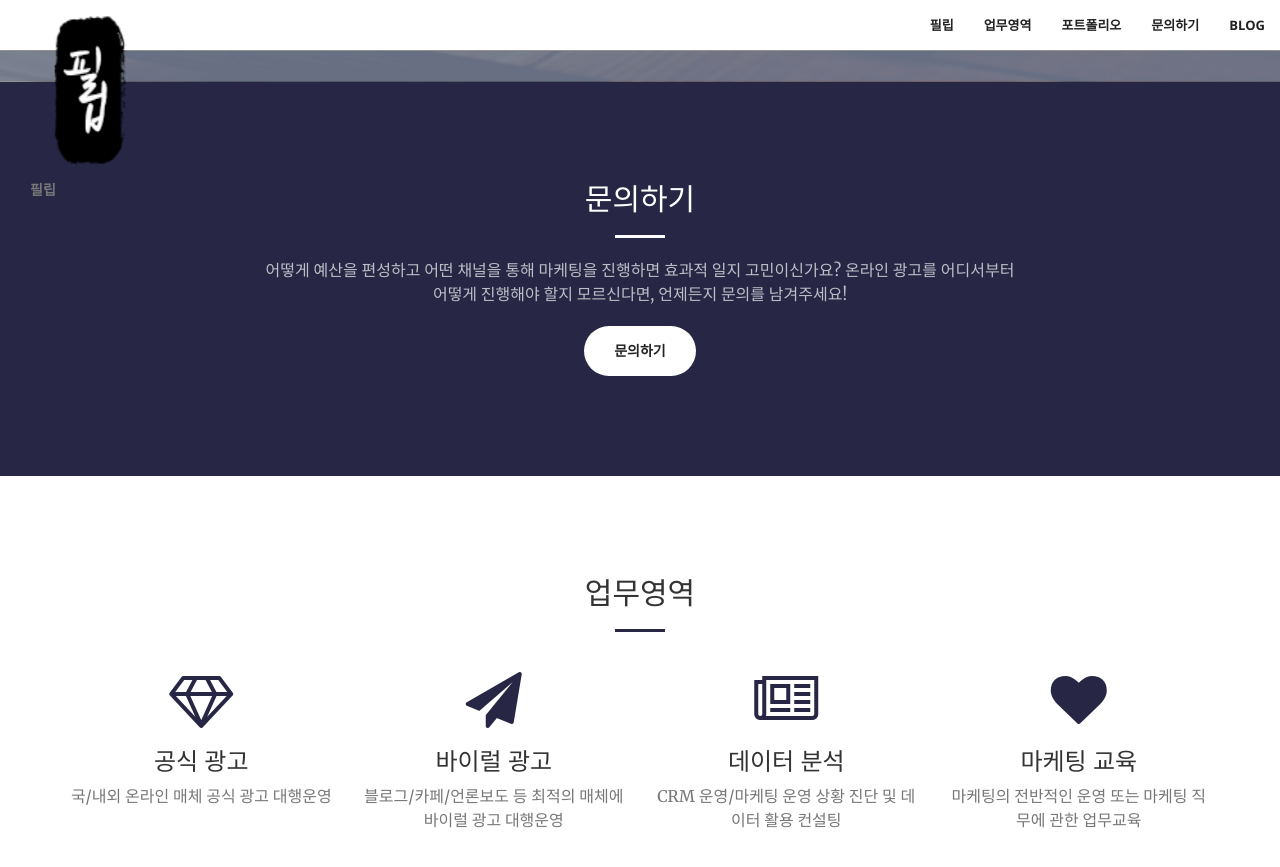
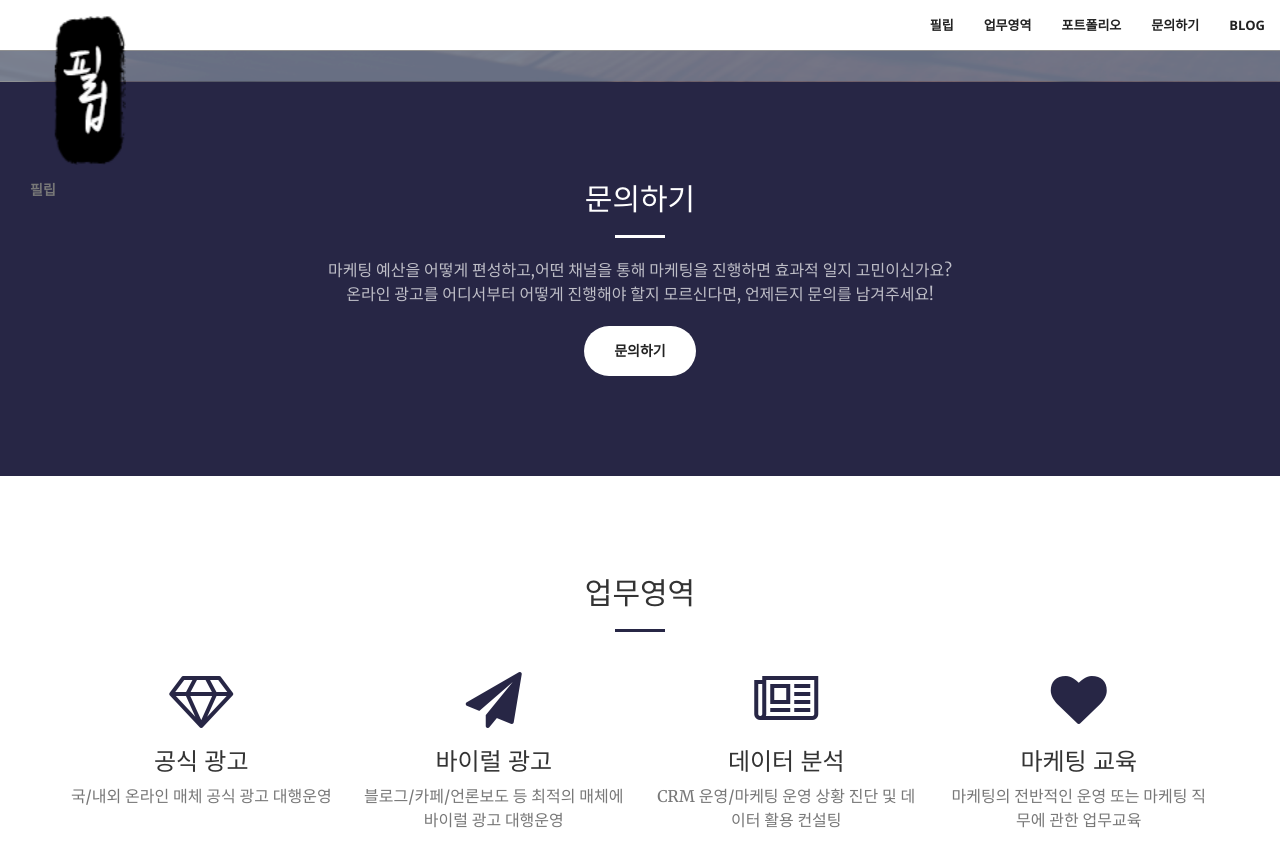
Before and after one commit to philipcommunication/philip-homepage, a Jekyll site: the page built from index.html, in a window 1280 px wide and 900 px high, scrolled down 818 px. Shown: the top 867 px of the window. Built offline with Jekyll 4.4.1, drawn with Linux system fonts in a browser that asks for light colours.

Commit message:
버튼이동링크변경

```diff
--- a/_includes/call-to-action.html
+++ b/_includes/call-to-action.html
@@ -4,8 +4,8 @@
             <div class="col-lg-8 col-lg-offset-2 text-center">
                 <h2 class="section-heading">문의하기</h2>
                 <hr class="light">
-                <p class="text-faded">어떻게 예산을 편성하고 어떤 채널을 통해 마케팅을 진행하면 효과적 일지 고민이신가요? 온라인 광고를 어디서부터 어떻게 진행해야 할지 모르신다면, 언제든지 문의를 남겨주세요!</p>
-                <a href="#" class="btn btn-default btn-xl">문의하기</a>
+                <p class="text-faded">마케팅 예산을 어떻게 편성하고,어떤 채널을 통해 마케팅을 진행하면 효과적 일지 고민이신가요?<br>온라인 광고를 어디서부터 어떻게 진행해야 할지 모르신다면, 언제든지 문의를 남겨주세요!</p>
+                <a href="#contact" class="btn btn-default btn-xl">문의하기</a>
             </div>
         </div>
     </div>
--- a/_includes/header.html
+++ b/_includes/header.html
@@ -7,7 +7,7 @@
             </h1>
             <hr>
             <p>마케팅을 바로 세워줄 수 있는 파트너를 찾으시나요?<br>가장 잘 맞는 광고를 제안하고 명확한 광고의 방향성을 제안합니다!</p>
-            <a href="#about" class="btn btn-primary btn-xl page-scroll">업무영역</a>
+            <a href="#services" class="btn btn-primary btn-xl page-scroll">업무영역</a>
         </div>
     </div>
 </header>
```
